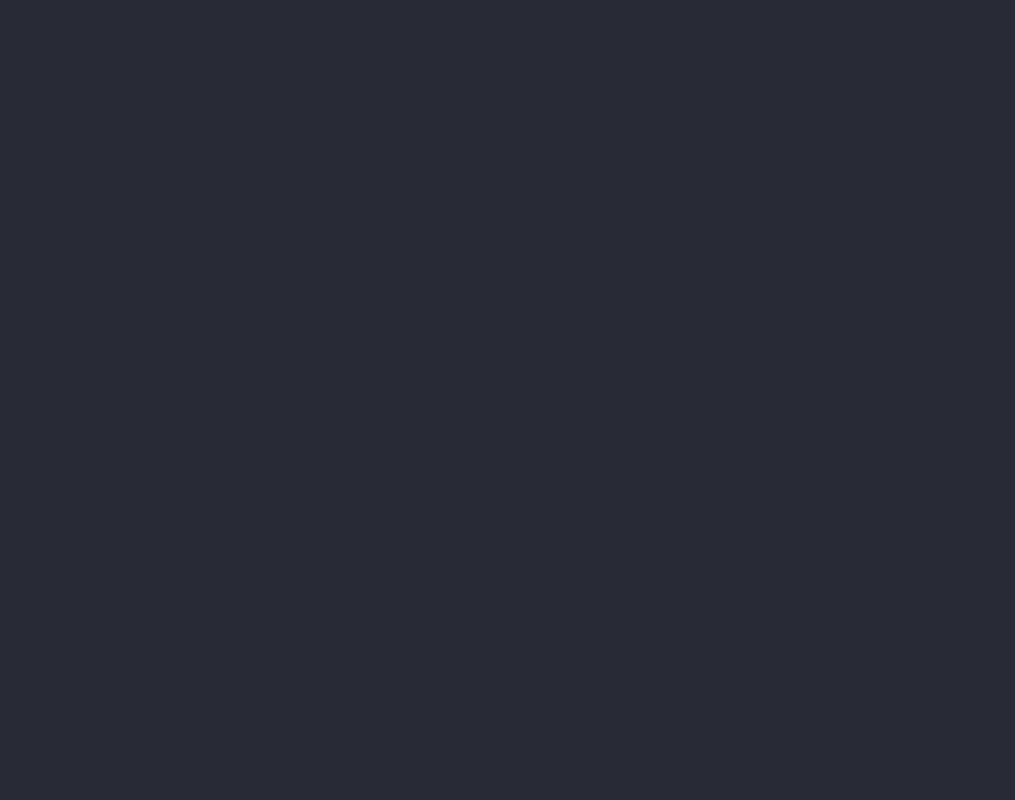
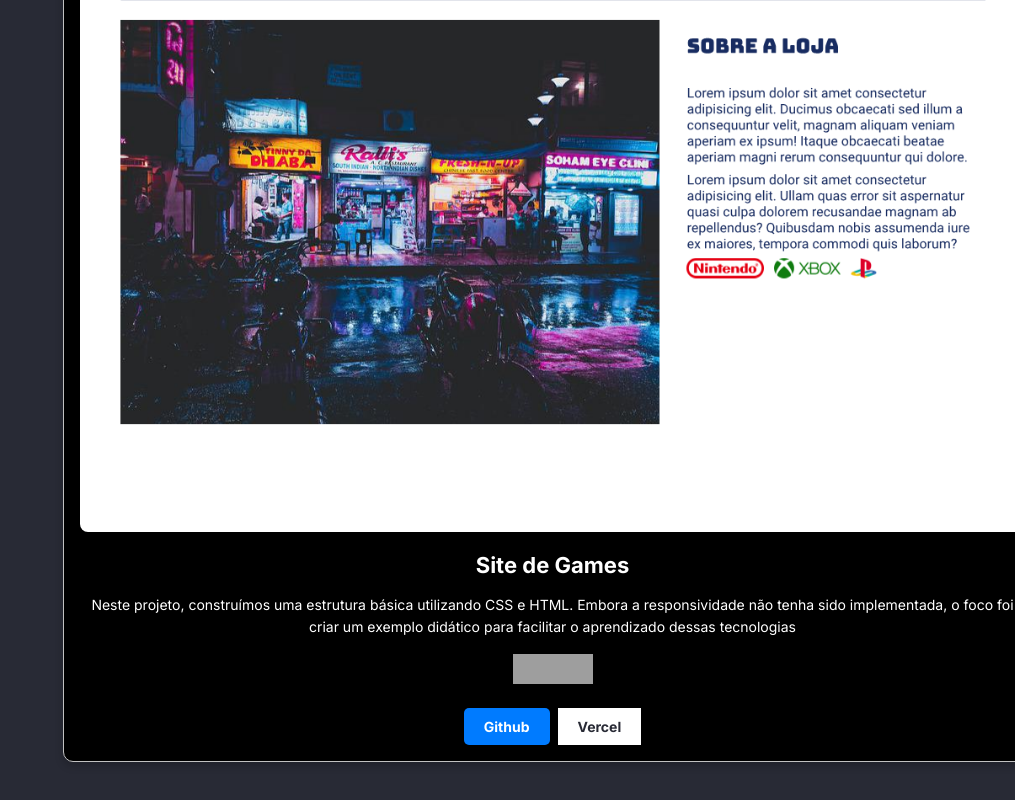
Before and after one commit to ramagla/portif-lio, a React (Create React App) app: page / in a window 1280 px wide. Shown: the part 1807-2607 px from the top of the page, without its empty margins (265-1280 px from the left). Before the commit the page ends 1683 px from the top, so only its background shows below. Built offline with nearby package versions, Linux system fonts and the light colour scheme; grey boxes are pictures that could not be loaded.

Commit message:
acionando mais projetos

```diff
--- a/src/components/Project/index.tsx
+++ b/src/components/Project/index.tsx
@@ -19,6 +19,8 @@ import satisfacao from '../../assets/images/satisfacao.png'
 import acompanhamento from '../../assets/images/acompanhamento.png'
 import zoom from '../../assets/images/zoom.png'
 import close from '../../assets/images/fechar.png'
+import gameshop from '../../assets/images/gameshop.png'
+import galeria from '../../assets/images/galeria.png'
 
 //Projetos github
 
@@ -175,6 +177,138 @@ export const Git2 = () => {
   )
 }
 
+export const Git3 = () => {
+  const [modalIsOpen, setModalIsOpen] = useState(false)
+  return (
+    <Card>
+      <ImageWrapper>
+        <img src={gameshop} alt="" />
+        <Action onClick={() => setModalIsOpen(true)}>
+          <img src={zoom} alt="Clique para maximizar a imagem" />
+        </Action>
+      </ImageWrapper>
+      <Modal className={modalIsOpen ? 'visible' : ''}>
+        <ModalContent className="container">
+          <header>
+            <h4>Site Games Shop</h4>
+            <img
+              src={close}
+              alt="Clique aqui para fechar"
+              onClick={() => setModalIsOpen(false)}
+            />
+          </header>
+          <img src={gameshop} />
+        </ModalContent>
+        <div className="overlay" onClick={() => setModalIsOpen(false)}></div>
+      </Modal>
+      <Title>
+        <span>Site de Games</span>
+      </Title>
+      <Paragraph type="secondary">
+        Neste projeto, construímos uma estrutura básica utilizando CSS e HTML.
+        Embora a responsividade não tenha sido implementada, o foco foi criar um
+        exemplo didático para facilitar o aprendizado dessas tecnologias
+      </Paragraph>
+
+      <Languages>
+        <img
+          alt="Rafa-HTML"
+          src="https://raw.githubusercontent.com/devicons/devicon/master/icons/html5/html5-original.svg"
+        />
+        <img
+          alt="Rafa-CSS"
+          src="https://raw.githubusercontent.com/devicons/devicon/master/icons/css3/css3-original.svg"
+        />
+      </Languages>
+      <ButtonContainer>
+        <ButtonLink
+          title="clique aqui para ir para o projeto no github"
+          href="https://github.com/ramagla/site_gamesshop.git"
+          target="blank"
+        >
+          Github
+        </ButtonLink>
+        <ButtonLink2
+          title="clique aqui para ir para o projeto na vercel"
+          href="https://site-gamesshop-red-two.vercel.app/"
+          target="blank"
+        >
+          Vercel
+        </ButtonLink2>
+      </ButtonContainer>
+    </Card>
+  )
+}
+
+export const Git4 = () => {
+  const [modalIsOpen, setModalIsOpen] = useState(false)
+  return (
+    <Card>
+      <ImageWrapper>
+        <img src={galeria} alt="" />
+        <Action onClick={() => setModalIsOpen(true)}>
+          <img src={zoom} alt="Clique para maximizar a imagem" />
+        </Action>
+      </ImageWrapper>
+      <Modal className={modalIsOpen ? 'visible' : ''}>
+        <ModalContent className="container">
+          <header>
+            <h4>Site Galeria de imagens</h4>
+            <img
+              src={close}
+              alt="Clique aqui para fechar"
+              onClick={() => setModalIsOpen(false)}
+            />
+          </header>
+          <img src={galeria} />
+        </ModalContent>
+        <div className="overlay" onClick={() => setModalIsOpen(false)}></div>
+      </Modal>
+      <Title>
+        <span>Site Galeria de Imagens</span>
+      </Title>
+      <Paragraph type="secondary">
+        Neste projeto, desenvolvemos uma galeria de imagens utilizando CSS, HTML
+        e jQuery. A galeria foi projetada com uma interface simples e intuitiva.
+        Apesar de não termos implementado um design responsivo, o objetivo foi
+        criar um modelo prático que serve como uma introdução eficaz ao uso
+        dessas ferramentas de desenvolvimento web.
+      </Paragraph>
+
+      <Languages>
+        <img
+          alt="Rafa-HTML"
+          src="https://raw.githubusercontent.com/devicons/devicon/master/icons/html5/html5-original.svg"
+        />
+        <img
+          alt="Rafa-CSS"
+          src="https://raw.githubusercontent.com/devicons/devicon/master/icons/css3/css3-original.svg"
+        />
+        <img
+          alt="Rafa-Jquery"
+          src="https://cdn.jsdelivr.net/gh/devicons/devicon@latest/icons/jquery/jquery-plain-wordmark.svg"
+        />
+      </Languages>
+      <ButtonContainer>
+        <ButtonLink
+          title="clique aqui para ir para o projeto no github"
+          href="https://github.com/ramagla/jquery-galeria-fotos.git"
+          target="blank"
+        >
+          Github
+        </ButtonLink>
+        <ButtonLink2
+          title="clique aqui para ir para o projeto na vercel"
+          href="https://jquery-galeria-fotos-nu-one.vercel.app/"
+          target="blank"
+        >
+          Vercel
+        </ButtonLink2>
+      </ButtonContainer>
+    </Card>
+  )
+}
+
 //Projetos powerbi
 
 export const Pbi1 = () => {
--- a/src/containers/Projects/index.tsx
+++ b/src/containers/Projects/index.tsx
@@ -1,5 +1,5 @@
 import React, { useState } from 'react'
-import { Git1, Git2, Pbi1, Pbi2 } from '../../components/Project'
+import { Git1, Git2, Git3, Git4, Pbi1, Pbi2 } from '../../components/Project'
 import Title from '../../components/Title'
 import { List, ButtonContainer, Button } from './styles'
 
@@ -34,6 +34,12 @@ const Projects = () => {
             <li>
               <Git2 />
             </li>
+            <li>
+              <Git3 />
+            </li>
+            <li>
+              <Git4 />
+            </li>
           </>
         )}
         {activeTab === 'powerbi' && (
```
Also changed, not shown: src/assets/images/galeria.png (added), src/assets/images/gameshop.png (added).
